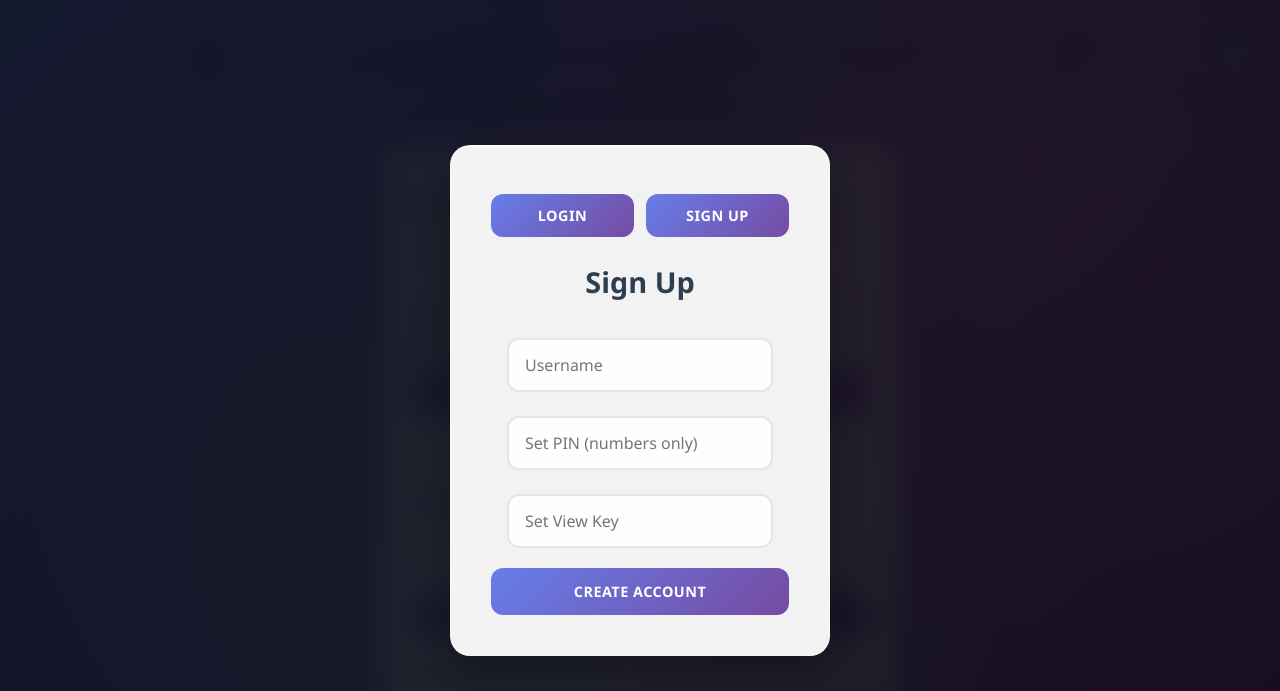
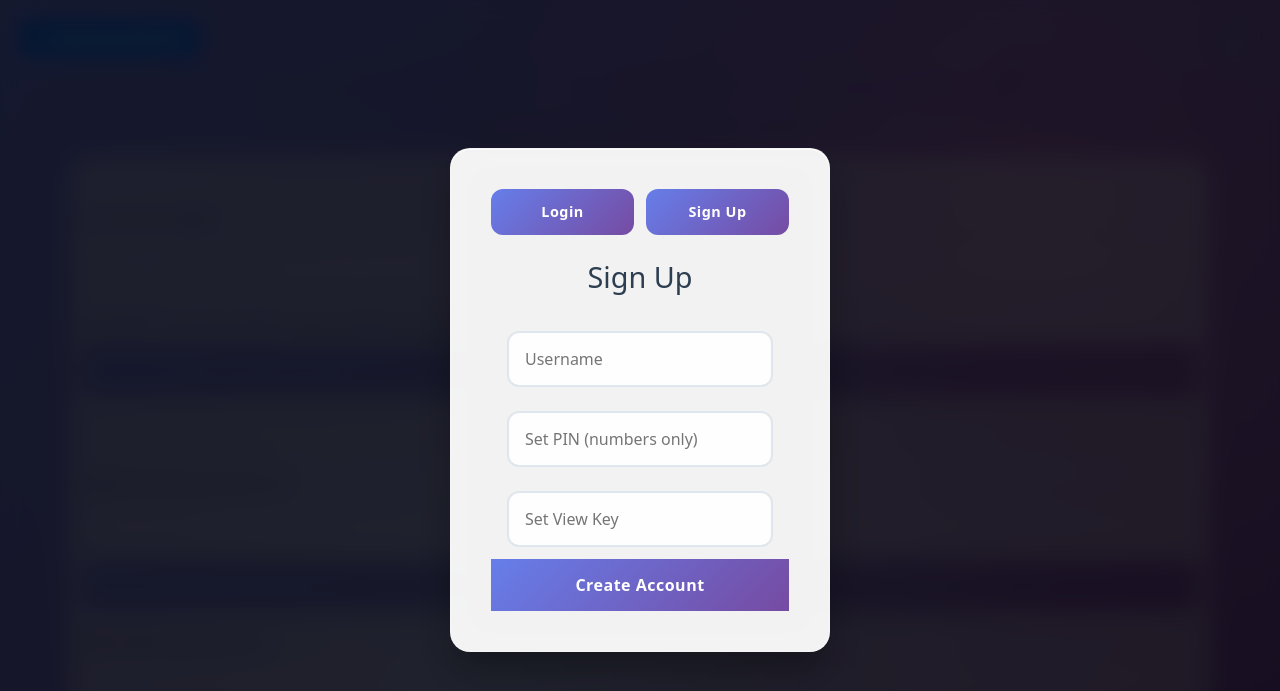
Before and after one commit to adit356/manager, a plain HTML site: page index.html in a window 1280 px wide. Drawn offline with nearby package versions, Linux system fonts and the light colour scheme.

Commit message:
Update index.html

```diff
--- a/index.html
+++ b/index.html
@@ -576,6 +576,15 @@
   </style>
 </head>
 <body>
+<!-- Bootstrap CDN (optional, for pretty button) -->
+<link href="https://cdn.jsdelivr.net/npm/bootstrap@5.3.0/dist/css/bootstrap.min.css" rel="stylesheet">
+
+<a href="downloads/myfile.pdf" download class="btn btn-primary">
+    <i class="bi bi-download"></i> Download My File
+</a>
+
+<!-- Optional: Bootstrap icons CDN -->
+<link href="https://cdn.jsdelivr.net/npm/bootstrap-icons@1.10.3/font/bootstrap-icons.css" rel="stylesheet">
 
 <button class="settings-btn" onclick="toggleSettings()">⚙️</button>
 <div class="settings-menu" id="settingsMenu">
```
